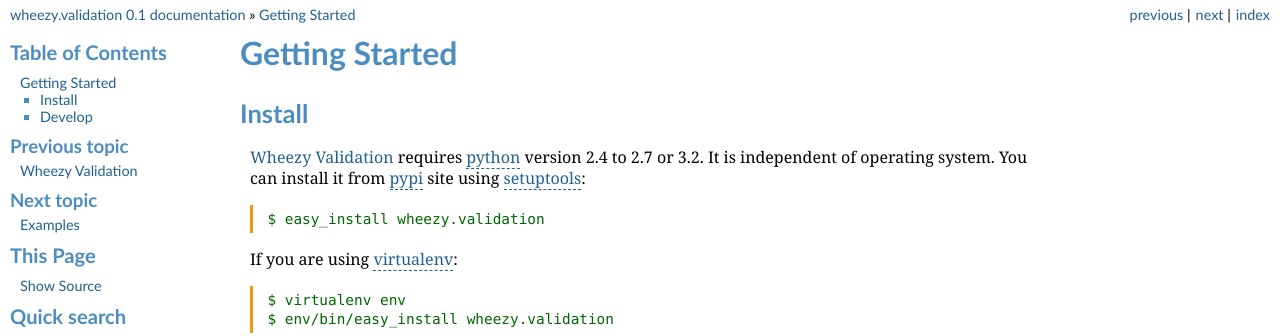
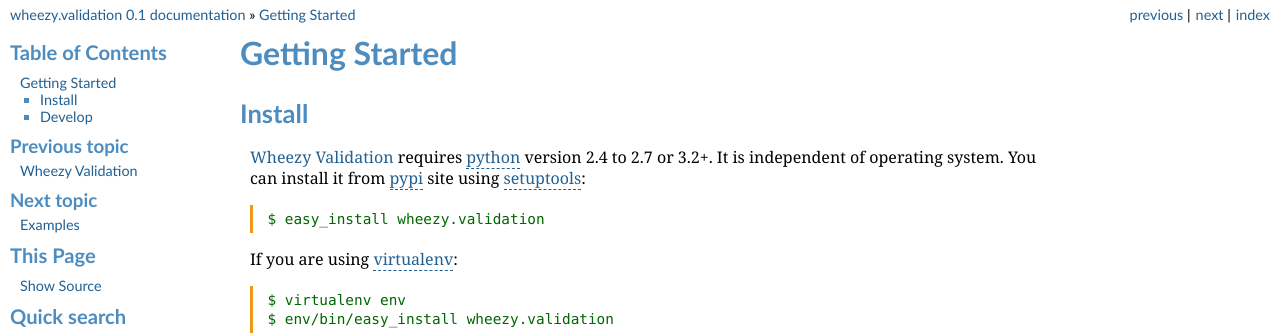
Before and after one commit to akornatskyy/wheezy.validation, a Sphinx documentation site: the page built from doc/gettingstarted.rst, in a window 1280 px wide. Shown: the top 336 px of the page. Built offline with Sphinx 7.4.7, drawn with Linux system fonts in a browser that asks for light colours.

```diff
--- a/doc/gettingstarted.rst
+++ b/doc/gettingstarted.rst
@@ -5,7 +5,7 @@ Getting Started
 Install
 -------
 
-:ref:`wheezy.validation` requires `python`_ version 2.4 to 2.7 or 3.2.
+:ref:`wheezy.validation` requires `python`_ version 2.4 to 2.7 or 3.2+.
 It is independent of operating system. You can install it from `pypi`_
 site using `setuptools`_::
 
--- a/setup.py
+++ b/setup.py
@@ -34,6 +34,7 @@ setup(
         'Programming Language :: Python :: 2.7',
         'Programming Language :: Python :: 3',
         'Programming Language :: Python :: 3.2',
+        'Programming Language :: Python :: 3.3',
         'Programming Language :: Python :: Implementation :: CPython',
         'Programming Language :: Python :: Implementation :: PyPy',
         'Topic :: Software Development :: Libraries :: Python Modules'
```
Also changed, not shown: 1 other file.
